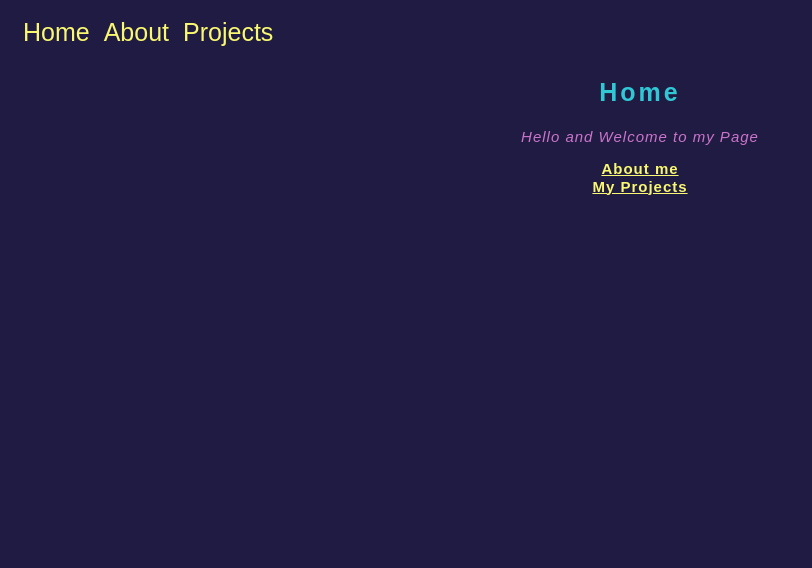
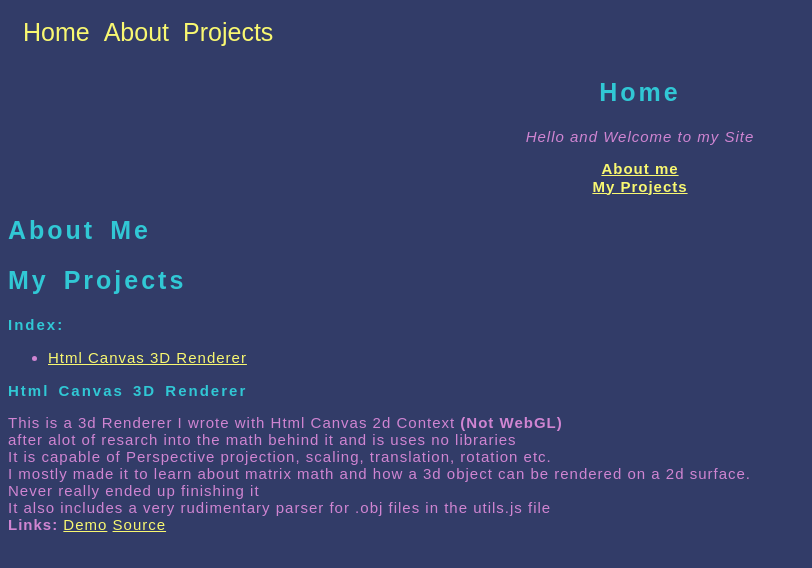
Before and after one commit to jack-cedar/mySite, a plain HTML site: page public/index.html in a window 1280 px wide. Shown: the whole page, without its empty margins (0-812 px from the left). Drawn offline with Linux system fonts and the light colour scheme.

Commit message:
Add files via upload

```diff
--- a/public/index.html
+++ b/public/index.html
@@ -5,16 +5,18 @@
     <meta name="viewport" content="width=device-width, initial-scale=1.0">
     <title>My Site</title>
     <style>
+      body {background-color:  #323c68}
       .nav_link {font: 25px Arial; text-decoration: none; padding: 5px; color: #f9f871;}
       .nav_link:hover {text-shadow: 0px 0px 5px #31c8d5}
       .title {color: #31c8d5; font: bold 25px Arial; letter-spacing: 3px; word-spacing: 5px;}
-      .text {font:  15px  Arial; letter-spacing: 1px; color: rgb(202, 116, 202)}
+      .sub_title {color: #31c8d5; font: bold 15px Arial; letter-spacing: 2px; word-spacing: 3px;}
+      .text {font:  15px  Arial; letter-spacing: 1px; color: #d085d2}
       .link {color: #f9f871}
       #nav_bar {padding: 10px;}
       #home {text-align: center}
     </style>
   </head>
-  <body style="background-color: #201b42">
+  <body>
     <head>
       <nav id="nav_bar">
         <a href="#home" class="nav_link">Home</a>
@@ -25,11 +27,32 @@
     <section id="home">
       <h1 class="title">Home</h1>
 
-      <p class="text"><i>Hello and Welcome to my Page</i></p>
-      <a href="" class="link text"><b>About me</b></a> <br>
-      <a href="" class="link text"><b>My Projects</b></a><br>
+      <p class="text"><i>Hello and Welcome to my Site</i></p>
+      <a href="#about" class="link text"><b>About me</b></a> <br>
+      <a href="#projects" class="link text"><b>My Projects</b></a><br>
     </section>
     <section id="about">
+      <h1 class="title">About Me</h1>
+      <p class="text"></p>
+    </section>
+    <section id="projects">
+      <h1 class="title">My Projects</h1>
+      <h2 class="sub_title">Index:</h2>
+      <ul>
+        <li class="text"><a class="link" href="#htmlCanvas3d">Html Canvas 3D Renderer</a></li>
+      </ul>
+      <h2 class="sub_title" id="htmlCanvas3d">Html Canvas 3D Renderer</h2>
+      <p class="text">
+        This is a 3d Renderer I wrote with Html Canvas 2d Context  <b>(Not WebGL)</b> <br>
+        after alot of resarch into the math behind it and is uses no libraries <br>
+        It is capable of Perspective projection, scaling, translation, rotation etc.  <br>
+        I mostly made it to learn about matrix math and how a 3d object can be rendered on a 2d surface. <br>
+        Never really ended up finishing it <br>
+        It also includes a very rudimentary parser for .obj files in the utils.js file<br>
+       <b>Links: </b>
+        <a class="link" href="https://jack-cedar.github.io/jack-cedar-gamedev2022/public/3dRendering/index.html">Demo</a>
+        <a class="link" href="https://github.com/jack-cedar/jack-cedar-gamedev2022/tree/main/public/3dRendering">Source</a>
+      </p>
     </section>
   </body>
 </html>
```
